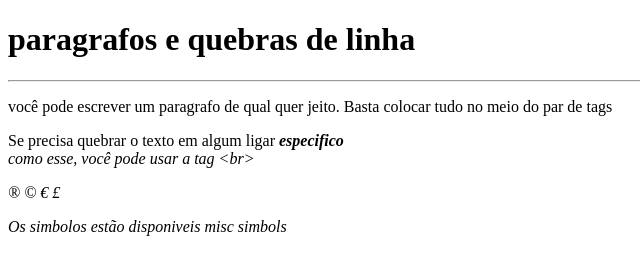
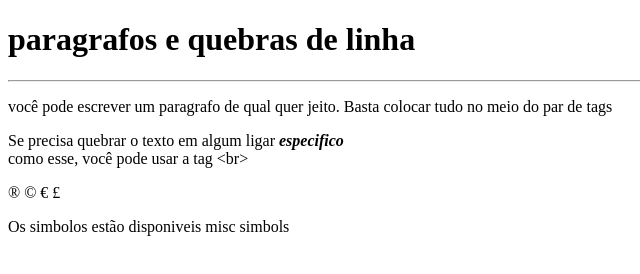
Before and after one commit to miguelberbetf-boop/HMT-CSS-JS, a plain HTML site: page EXERCICIOS/ex002/EX002.html in a window 1280 px wide. Shown: the full height of the page, 0-640 px from the left. Drawn offline with Linux system fonts and the light colour scheme.

Commit message:
Update EX002.html

```diff
--- a/EXERCICIOS/ex002/EX002.html
+++ b/EXERCICIOS/ex002/EX002.html
@@ -17,7 +17,7 @@
 
 
     </p>
-    <p>Se precisa quebrar o texto em algum ligar <i><em><strong>especifico</strong></em><i> <br>como esse, você pode usar a tag &lt;br&gt;</p>
+    <p>Se precisa quebrar o texto em algum ligar <i><em><strong>especifico</strong></em></i> <br>como esse, você pode usar a tag &lt;br&gt;</p>
 
     <!--simbolos especiais -->
     &reg;
```
